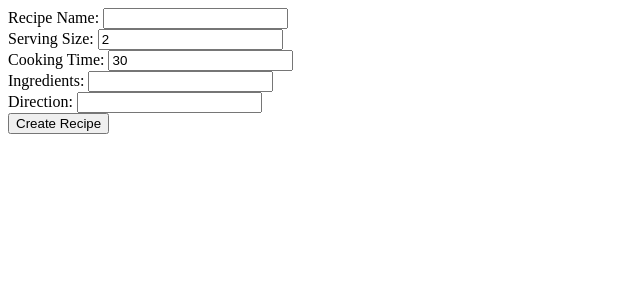
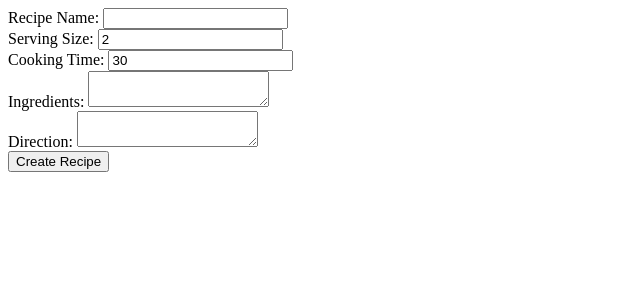
Before and after one commit to LittleJennie/cooking-time, a React app: page / in a window 1280 px wide. Shown: the top 300 px of the page, without its empty margins (0-640 px from the left). Built offline with nearby package versions, Linux system fonts and the light colour scheme; the HTML template or start-up script is replaced by a standard one.

Commit message:
ingredients and direction textfield updated

```diff
--- a/client/src/components/CreateRecipe.jsx
+++ b/client/src/components/CreateRecipe.jsx
@@ -69,11 +69,19 @@ class CreateRecipe extends React.Component {
                   {ele}
                   {': '}
                 </label>
-                <input
-                  value={this.state[keys[i]]}
-                  name={keys[i]}
-                  onChange={this.updateForm}
-                />
+                { ele === 'Ingredients' || ele === 'Direction' ?
+                  <textarea
+                    value={this.state[keys[i]]}
+                    name={keys[i]}
+                    onChange={this.updateForm}
+                  />
+                  :
+                  <input
+                    value={this.state[keys[i]]}
+                    name={keys[i]}
+                    onChange={this.updateForm}
+                  />
+                }
               </div>
             ))
           }
```
